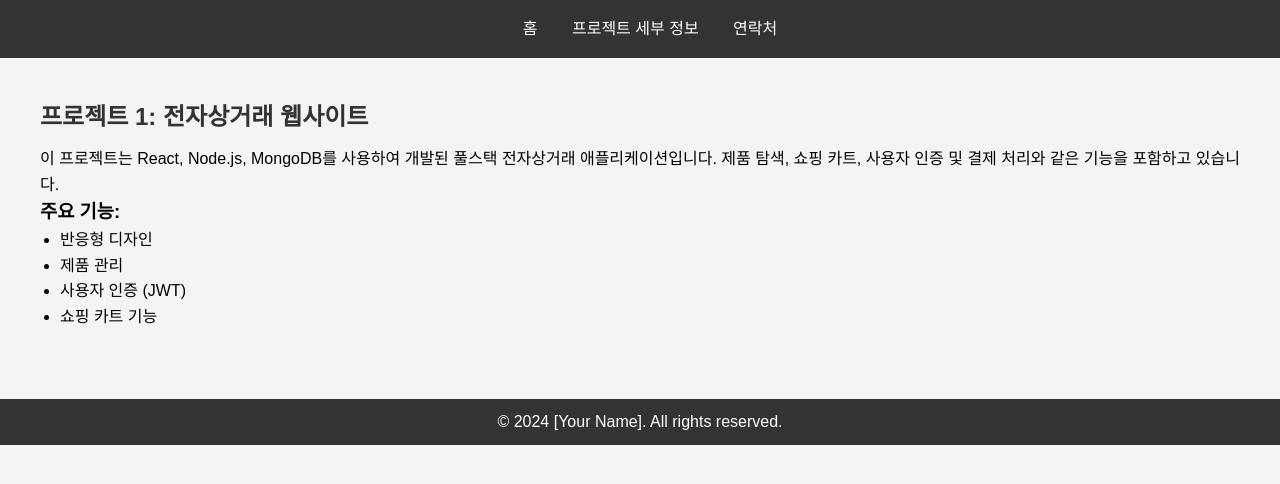
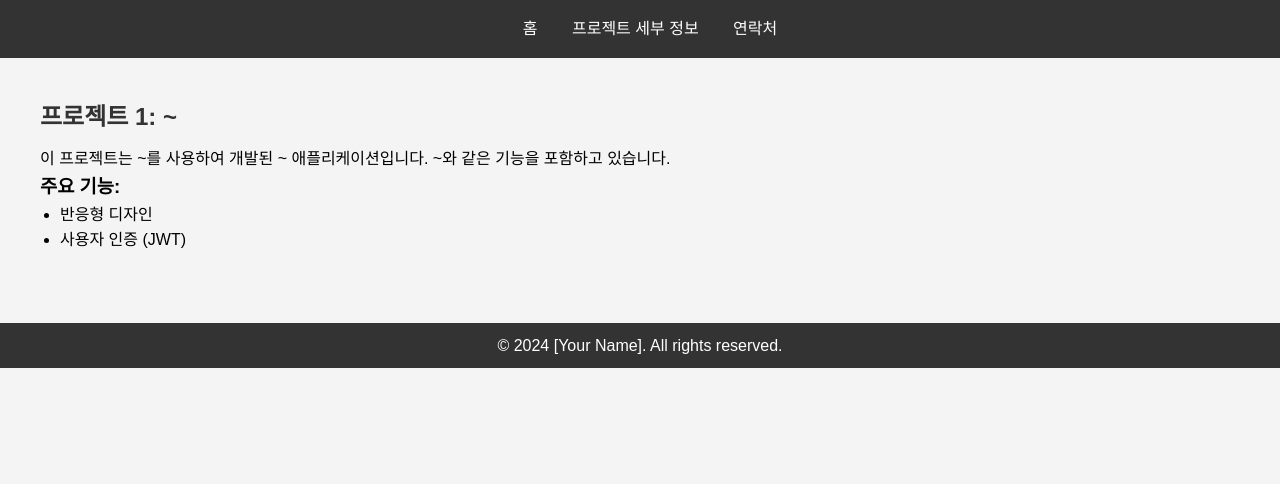
Before and after one commit to Hyomin0713/Hyomin0713.github.io, a plain HTML site: page project1.html in a window 1280 px wide. Drawn offline with Linux system fonts and the light colour scheme.

Commit message:
Update project1.html

```diff
--- a/project1.html
+++ b/project1.html
@@ -3,7 +3,7 @@
 <head>
     <meta charset="UTF-8">
     <meta name="viewport" content="width=device-width, initial-scale=1.0">
-    <title>프로젝트 1: 전자상거래 웹사이트</title>
+    <title>프로젝트 1: ~</title>
     <link rel="stylesheet" href="styles.css">
 </head>
 <body>
@@ -19,14 +19,12 @@
 
     <main>
         <section id="details">
-            <h2>프로젝트 1: 전자상거래 웹사이트</h2>
-            <p>이 프로젝트는 React, Node.js, MongoDB를 사용하여 개발된 풀스택 전자상거래 애플리케이션입니다. 제품 탐색, 쇼핑 카트, 사용자 인증 및 결제 처리와 같은 기능을 포함하고 있습니다.</p>
+            <h2>프로젝트 1: ~</h2>
+            <p>이 프로젝트는 ~를 사용하여 개발된 ~ 애플리케이션입니다. ~와 같은 기능을 포함하고 있습니다.</p>
             <h3>주요 기능:</h3>
             <ul>
                 <li>반응형 디자인</li>
-                <li>제품 관리</li>
                 <li>사용자 인증 (JWT)</li>
-                <li>쇼핑 카트 기능</li>
             </ul>
         </section>
     </main>
```
